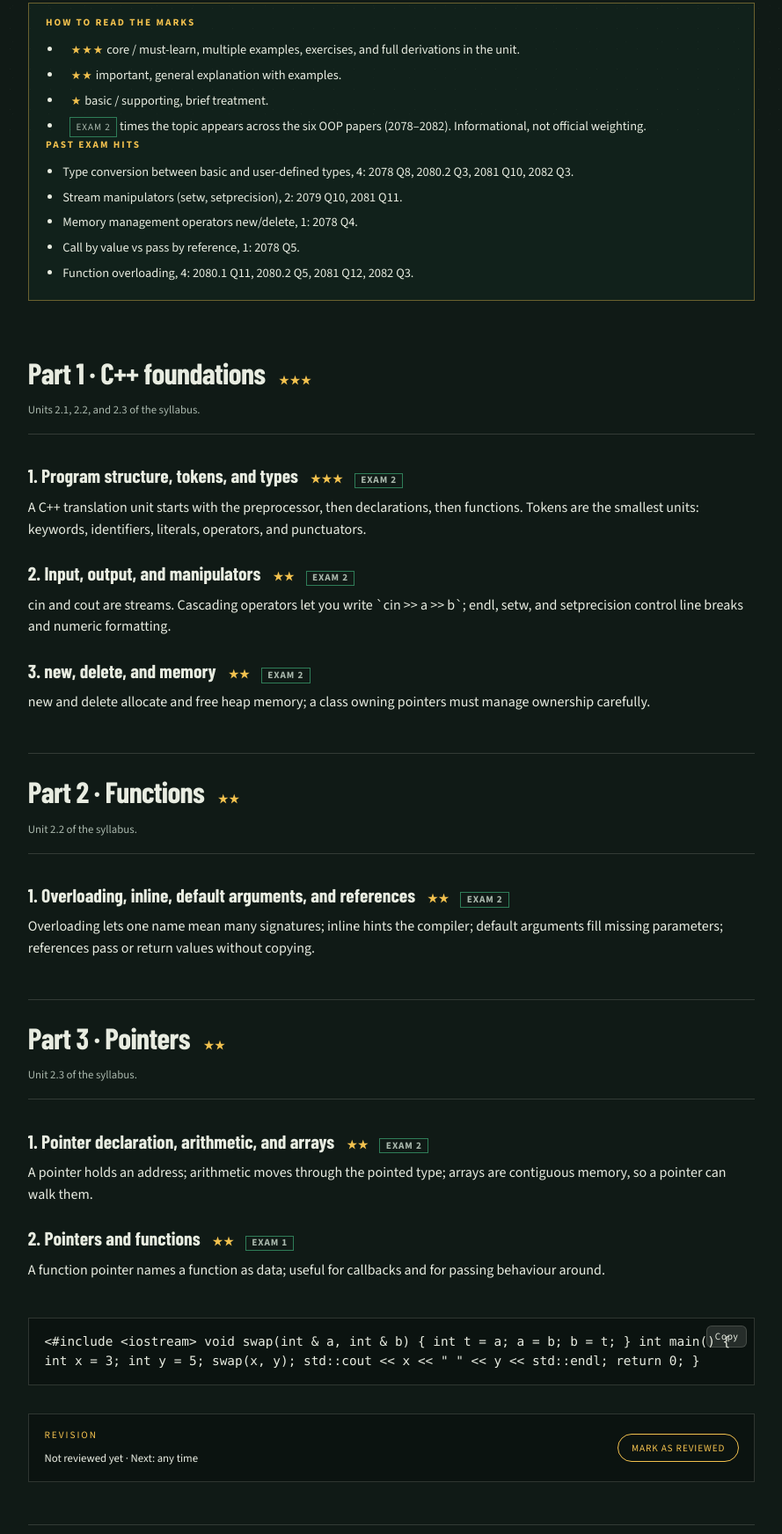
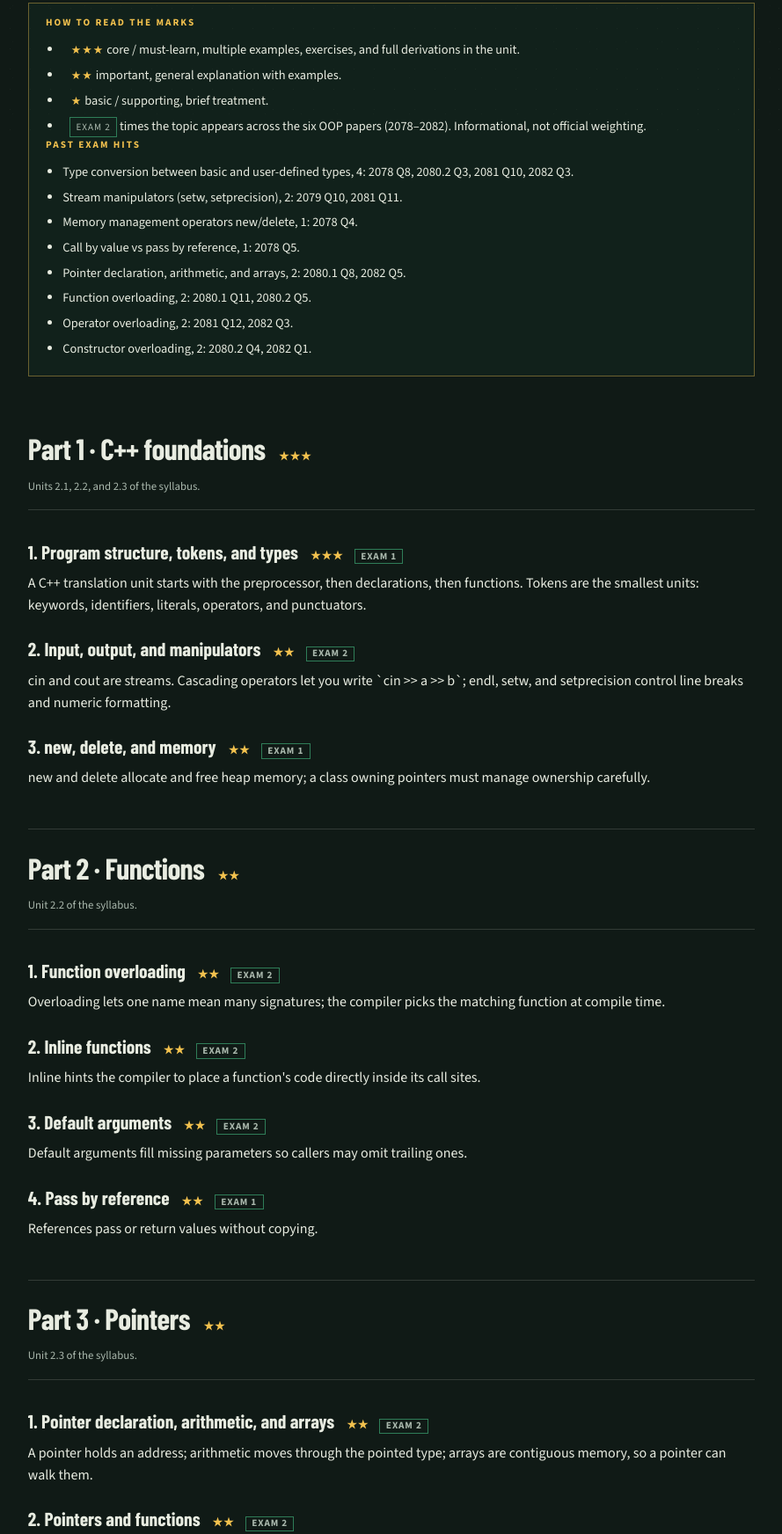
Before and after one commit to miyonlama/classroom-notes, a plain HTML site: page notes/oop/basics-of-cpp.html in a window 1280 px wide. Shown: the part 646-2390 px from the top of the page at 88% size, without its empty margins (345-1234 px from the left). Drawn offline with Linux system fonts and the light colour scheme; no server answers; files whose address does not match are found by name.

Commit message:
fix: correct OOP exam counts and tighten unit tests

```diff
--- a/notes/oop/basics-of-cpp.html
+++ b/notes/oop/basics-of-cpp.html
@@ -68,7 +68,10 @@
             <li>Stream manipulators (setw, setprecision), 2: 2079 Q10, 2081 Q11.</li>
             <li>Memory management operators new/delete, 1: 2078 Q4.</li>
             <li>Call by value vs pass by reference, 1: 2078 Q5.</li>
-            <li>Function overloading, 4: 2080.1 Q11, 2080.2 Q5, 2081 Q12, 2082 Q3.</li>
+            <li>Pointer declaration, arithmetic, and arrays, 2: 2080.1 Q8, 2082 Q5.</li>
+            <li>Function overloading, 2: 2080.1 Q11, 2080.2 Q5.</li>
+            <li>Operator overloading, 2: 2081 Q12, 2082 Q3.</li>
+            <li>Constructor overloading, 2: 2080.2 Q4, 2082 Q1.</li>
           </ul>
         </aside>
 
@@ -76,13 +79,13 @@
           <h2>Part 1 · C++ foundations <span class="priority-mark">★★★</span></h2>
           <p class="source-line">Units 2.1, 2.2, and 2.3 of the syllabus.</p>
 
-          <h3>1. Program structure, tokens, and types <span class="priority-mark">★★★</span> <span class="exam-mark">EXAM 2</span></h3>
+          <h3>1. Program structure, tokens, and types <span class="priority-mark">★★★</span> <span class="exam-mark">EXAM 1</span></h3>
           <p>A C++ translation unit starts with the preprocessor, then declarations, then functions. Tokens are the smallest units: keywords, identifiers, literals, operators, and punctuators.</p>
 
           <h3>2. Input, output, and manipulators <span class="priority-mark">★★</span> <span class="exam-mark">EXAM 2</span></h3>
           <p>cin and cout are streams. Cascading operators let you write `cin >> a >> b`; endl, setw, and setprecision control line breaks and numeric formatting.</p>
 
-          <h3>3. new, delete, and memory <span class="priority-mark">★★</span> <span class="exam-mark">EXAM 2</span></h3>
+          <h3>3. new, delete, and memory <span class="priority-mark">★★</span> <span class="exam-mark">EXAM 1</span></h3>
           <p>new and delete allocate and free heap memory; a class owning pointers must manage ownership carefully.</p>
         </section>
 
@@ -90,8 +93,17 @@
           <h2>Part 2 · Functions <span class="priority-mark">★★</span></h2>
           <p class="source-line">Unit 2.2 of the syllabus.</p>
 
-          <h3>1. Overloading, inline, default arguments, and references <span class="priority-mark">★★</span> <span class="exam-mark">EXAM 2</span></h3>
-          <p>Overloading lets one name mean many signatures; inline hints the compiler; default arguments fill missing parameters; references pass or return values without copying.</p>
+          <h3>1. Function overloading <span class="priority-mark">★★</span> <span class="exam-mark">EXAM 2</span></h3>
+          <p>Overloading lets one name mean many signatures; the compiler picks the matching function at compile time.</p>
+
+          <h3>2. Inline functions <span class="priority-mark">★★</span> <span class="exam-mark">EXAM 2</span></h3>
+          <p>Inline hints the compiler to place a function's code directly inside its call sites.</p>
+
+          <h3>3. Default arguments <span class="priority-mark">★★</span> <span class="exam-mark">EXAM 2</span></h3>
+          <p>Default arguments fill missing parameters so callers may omit trailing ones.</p>
+
+          <h3>4. Pass by reference <span class="priority-mark">★★</span> <span class="exam-mark">EXAM 1</span></h3>
+          <p>References pass or return values without copying.</p>
         </section>
 
         <section class="topic-part" data-part="3">
@@ -101,7 +113,7 @@
           <h3>1. Pointer declaration, arithmetic, and arrays <span class="priority-mark">★★</span> <span class="exam-mark">EXAM 2</span></h3>
           <p>A pointer holds an address; arithmetic moves through the pointed type; arrays are contiguous memory, so a pointer can walk them.</p>
 
-          <h3>2. Pointers and functions <span class="priority-mark">★★</span> <span class="exam-mark">EXAM 1</span></h3>
+          <h3>2. Pointers and functions <span class="priority-mark">★★</span> <span class="exam-mark">EXAM 2</span></h3>
           <p>A function pointer names a function as data; useful for callbacks and for passing behaviour around.</p>
         </section>
 
--- a/notes/oop/introduction-to-oop.html
+++ b/notes/oop/introduction-to-oop.html
@@ -63,8 +63,8 @@
           </ul>
           <h2>Past exam hits</h2>
           <ul>
-            <li>Object vs procedure oriented design, 4: 2078 Q2, 2079 Q9, 2080.2 Q1, 2081 Q4.</li>
-            <li>OOP features and their use, 6: 2078 Q2, 2078 Q3, 2079 Q9, 2080.2 Q1, 2081 Q4, 2082 Q2.</li>
+            <li>Object vs procedure oriented design, 1: 2078 Q2.</li>
+            <li>OOP features and their use, 4: 2078 Q2, 2079 Q9, 2080.2 Q1, 2081 Q4.</li>
             <li>Classes, objects, and encapsulation via member functions, 2: 2078 Q3, 2082 Q1.</li>
           </ul>
         </aside>
@@ -73,7 +73,7 @@
           <h2>Part 1 · Objects, classes, and the object mindset <span class="priority-mark">★★★</span></h2>
           <p class="source-line">Unit 1.1 of the syllabus.</p>
 
-          <h3>1. Structured versus object-oriented programming <span class="priority-mark">★★★</span> <span class="exam-mark">EXAM 2</span></h3>
+          <h3>1. Structured versus object-oriented programming <span class="priority-mark">★★★</span> <span class="exam-mark">EXAM 1</span></h3>
           <p>A procedure oriented program is a sequence of functions acting on shared or global data. An object oriented program groups the data of one concept with the operations that act on it into a single unit: the object. The unit shifts from "what are we computing" to "what are we modelling".</p>
           <details><summary>Procedure vs object oriented decomposition of the Time class problem</summary>
             <p>Procedure style: write addHours, addMinutes, addSeconds functions and pass hours, minutes, seconds around as parameters. Object style: put hours, minutes, seconds inside a Time class and let member functions read and transform them together.</p>
@@ -85,10 +85,10 @@
           <h3>3. Encapsulation <span class="priority-mark">★★</span> <span class="exam-mark">EXAM 1</span></h3>
           <p>Encapsulation bundles state and behaviour into one unit and gates access through access specifiers, so callers use an interface instead of touching raw fields.</p>
 
-          <h3>4. Inheritance and polymorphism <span class="priority-mark">★★</span> <span class="exam-mark">EXAM 2</span></h3>
+          <h3>4. Inheritance and polymorphism <span class="priority-mark">★★</span> <span class="exam-mark">EXAM 16</span></h3>
           <p>Inheritance builds a derived class from a base class, reusing and extending behaviour. Polymorphism lets one interface name many implementations, realised through dynamic binding.</p>
 
-          <h3>5. Dynamic binding and message passing <span class="priority-mark">★</span> <span class="exam-mark">EXAM 1</span></h3>
+          <h3>5. Dynamic binding and message passing <span class="priority-mark">★</span> <span class="exam-mark">EXAM 5</span></h3>
           <p>Dynamic binding resolves a call at runtime through a base class pointer or reference, so a derived override wins. Message passing is the object asking another object to do work.</p>
 
           <div class="codeblock">
```
Also changed, not shown: tests/oop-subject.test.js (+16 -10 lines).
